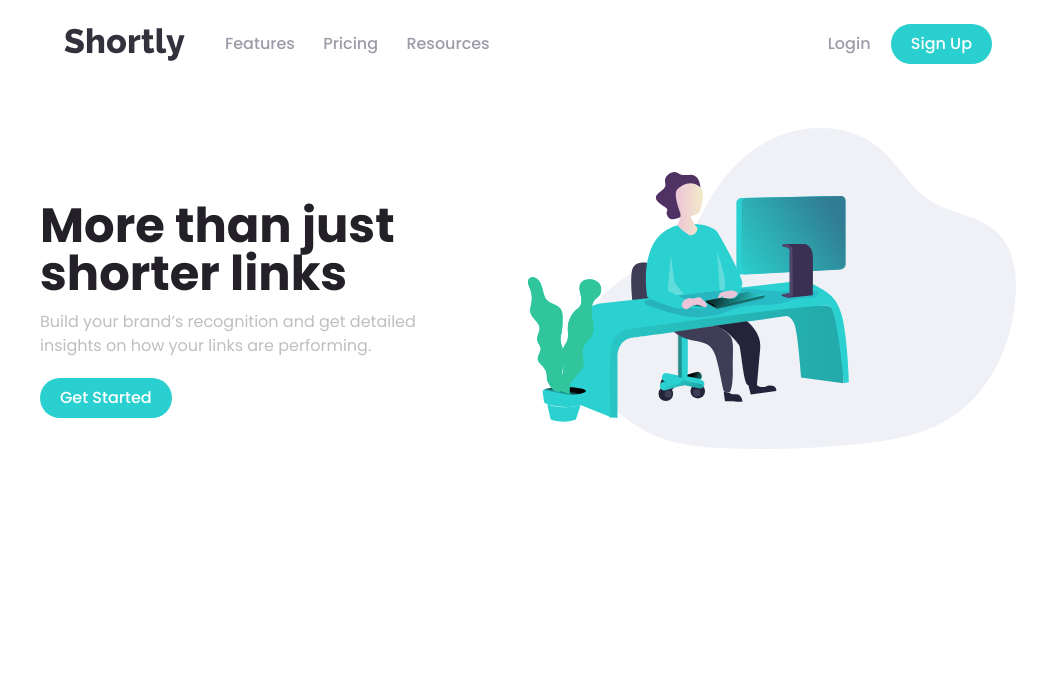
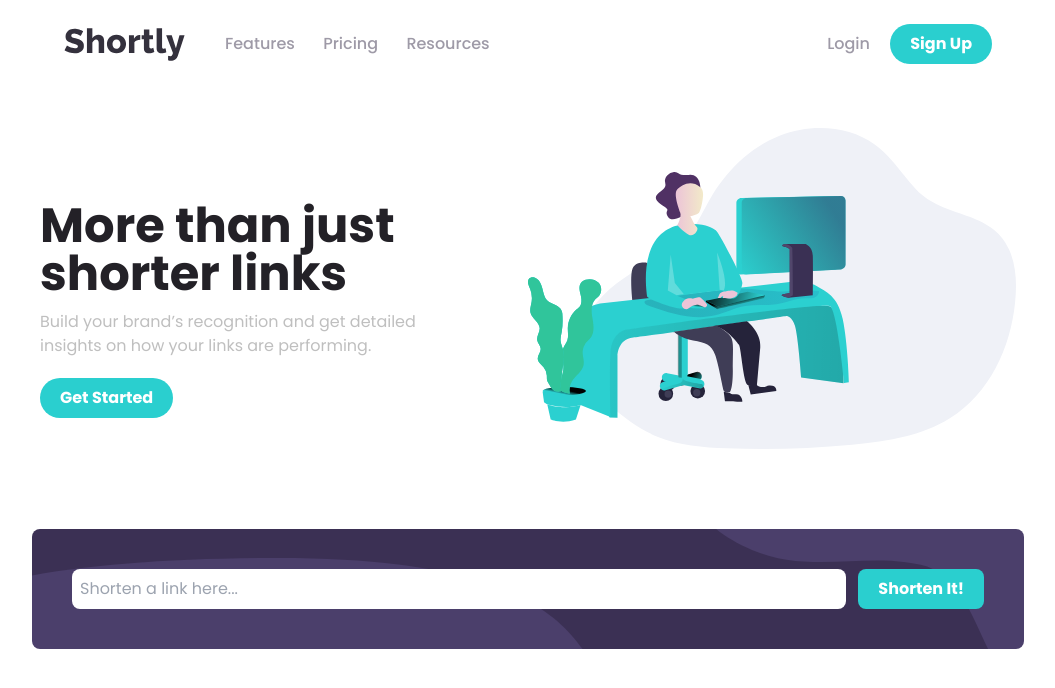
Before and after one commit to ldreaaml/url-shortening-app, a website: page src/index.html in a window 1280 px wide. Shown: the whole page, without its empty margins (112-1167 px from the left). Drawn offline with Linux system fonts and the light colour scheme.

Commit message:
add input form

```diff
--- a/src/index.html
+++ b/src/index.html
@@ -29,7 +29,6 @@
     <!-- Navbar -->
     <nav class="relative container mx-auto p-6">
         <div class="flex justify-between">
-
             <div class="flex items-center ">
                 <img src="images/logo.svg" alt="">
                 <div class="hidden md:block px-10 space-x-6">
@@ -40,12 +39,12 @@
             </div>
             <div class="hidden md:block space-x-4">
                 <a href="#" class="text-GrayishViolet font-medium hover:text-VeryDarkViolet">Login</a>
-                <button class="bg-Cyan text-white rounded-full font-medium p-2 px-5 hover:opacity-40">Sign Up</button>
+                <button class="bg-Cyan text-white rounded-full font-bold p-2 px-5 hover:opacity-40">Sign Up</button>
             </div>
 
         </div>
     </nav>
-
+    <!-- Hero Banner -->
     <section id="hero">
         <div class="container flex items-center mx-auto flex-col-reverse md:flex-row mt-10">
             <!-- Left -->
@@ -58,7 +57,7 @@
                     on how your links are performing.
                 </p>
                 <div class="flex justify-center md:justify-start py-2">
-                    <button class="bg-Cyan text-white rounded-full font-medium p-2 px-5 hover:opacity-40">Get
+                    <button class="bg-Cyan text-white rounded-full font-bold  p-2 px-5 hover:opacity-40">Get
                         Started</button>
                 </div>
             </div>
@@ -69,15 +68,24 @@
             </div>
         </div>
     </section>
+
+    <!-- Feature -->
+    <section id="features">
+        <!-- Container for form and features -->
+        <div class="container md:max-w-5xl px-4 mx-auto mt-20 text-center ">
+            <form class="">
+                <div id="form"
+                    class="flex flex-col space-y-9 p-10 rounded-lg bg-DarkViolet md:flex-row md:space-y-0 md:space-x-3 ">
+                    <input type="text" class=" flex-1 p-2 rounded-lg focus:outline-none "
+                        placeholder="Shorten a link here...">
+                    <button class="bg-Cyan text-white rounded-lg font-bold p-2 px-5 hover:opacity-40">Shorten
+                        It!</button>
+                </div>
+            </form>
+        </div>
+    </section>
+
     <!--
-
-
-
-    Get Started
-
-    Shorten a link here...
-
-    Shorten It!
 
     Advanced Statistics
 
--- a/src/input.css
+++ b/src/input.css
@@ -7,3 +7,14 @@
 body {
   font-family: "Poppins";
 }
+
+#form {
+  background-image: url("../images/bg-shorten-desktop.svg");
+  background-repeat: no-repeat;
+}
+@media (max-width: 768px) {
+  #form {
+    background-image: url("../images/bg-shorten-mobile.svg");
+    background-position: right top;
+  }
+}
```
Also changed, not shown: src/styles/output.css.
